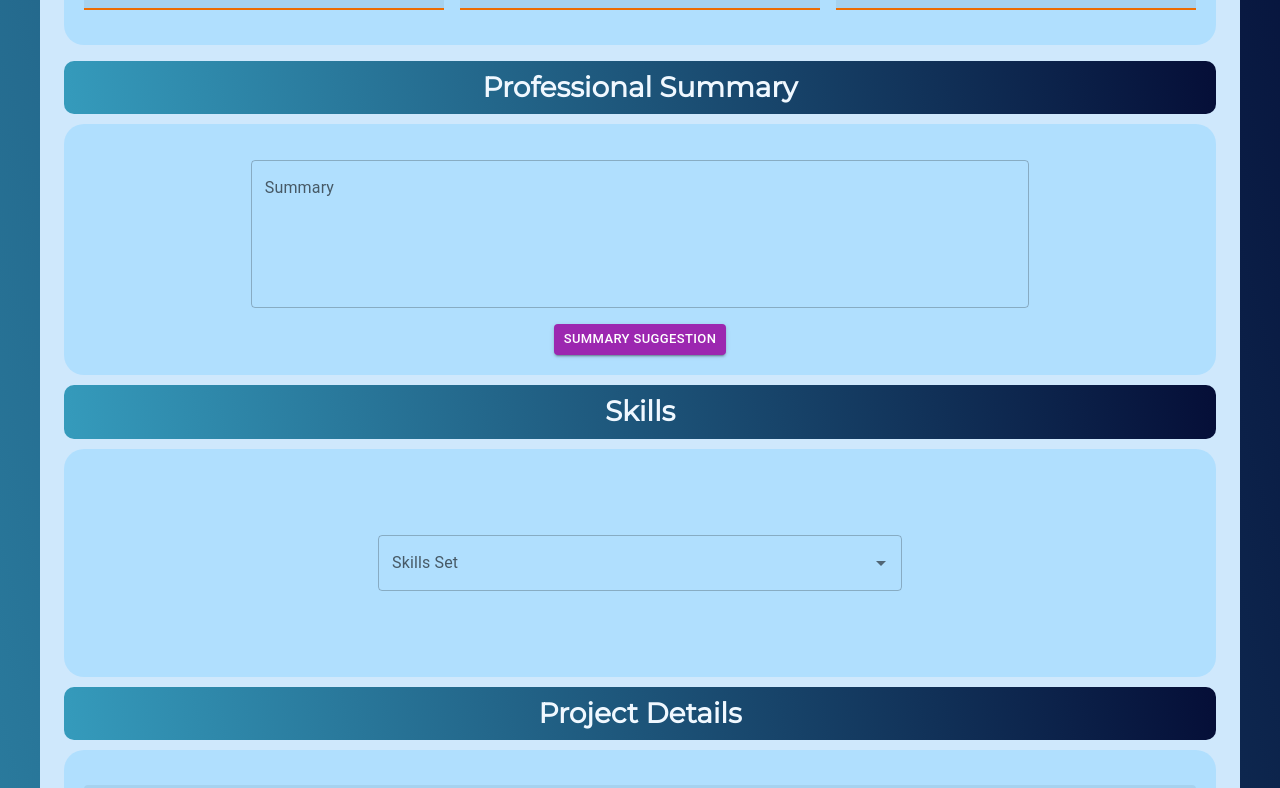
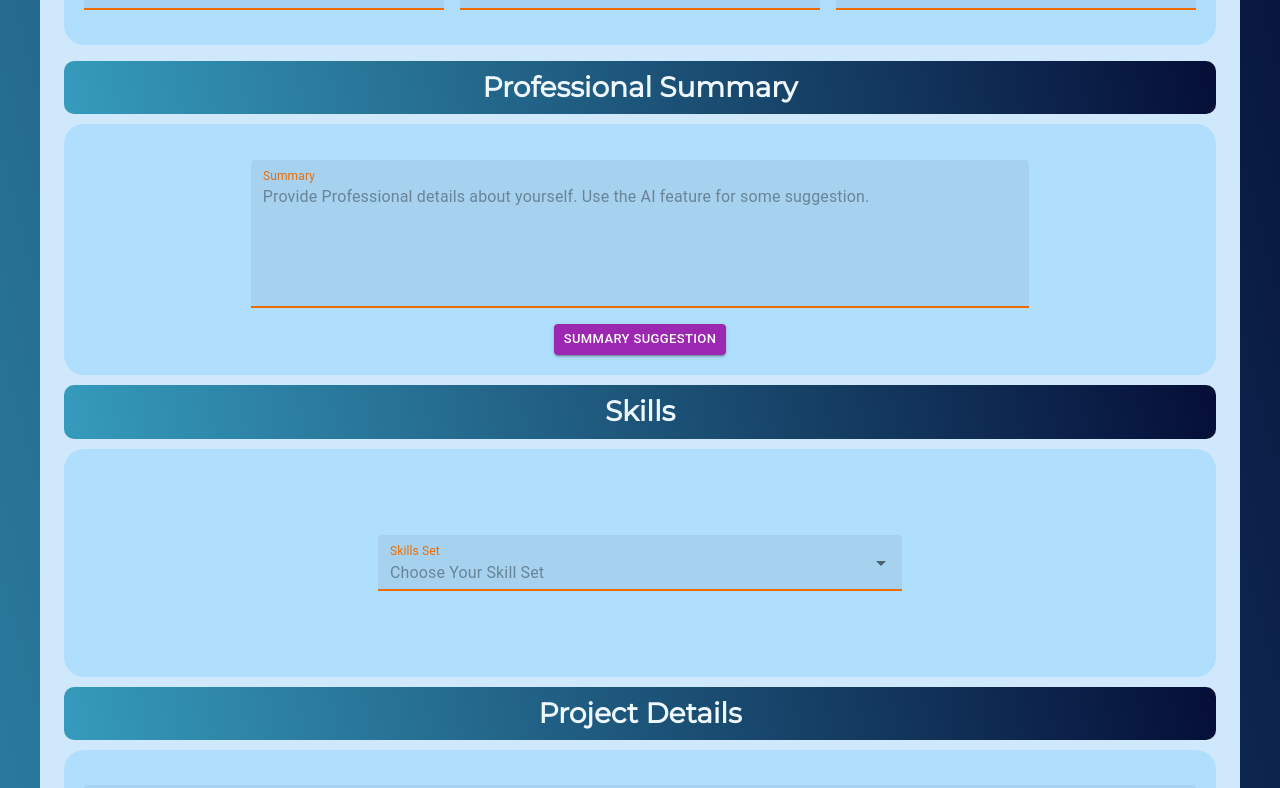
Before and after one commit to maijako/CV-generator, a React (Create React App) app: page /buildCV in a window 1280 px wide. Shown: the part 463-1251 px from the top of the page. Built offline with nearby package versions, Linux system fonts and the light colour scheme; no server answers; a web font is replaced by a local one; what @react-pdf/renderer would draw is missing.

Commit message:
modified input field's for the professional summary

```diff
--- a/src/components/cvcomponents/EducationSection.js
+++ b/src/components/cvcomponents/EducationSection.js
@@ -123,7 +123,7 @@ function EducationSection() {
                     />
                   </Grid>
                   <Grid item xs={12} sm={6}>
-                  <FormControl sx={{ margin:"15px 0", width: "100%" }}>
+                    <FormControl sx={{ margin: "15px 0", width: "100%" }}>
                       <InputLabel id="selectedQualificationLabel">
                         Qualification
                       </InputLabel>
@@ -164,9 +164,6 @@ function EducationSection() {
                     <Grid item xs={12} sm={6}>
                       <DatePicker
                         sx={{ margin: "15px 0", width: "100%" }}
-                      variant="filled"
-                      color="warning"
-                      focused
                         label="Enter End Date"
                         format="MMM YY"
                         views={["month", "year"]}
@@ -175,6 +172,7 @@ function EducationSection() {
                       />
                     </Grid>
                   </LocalizationProvider>
+
                   <button
                     className="addButton removeButton"
                     onClick={() => deleteEduFields(index)}
--- a/src/components/cvcomponents/ProfessionalSummary.js
+++ b/src/components/cvcomponents/ProfessionalSummary.js
@@ -28,6 +28,9 @@ function ProfessionalSummary() {
                     onChange={handleChange}
 
                     placeholder="Provide Professional details about yourself. Use the AI feature for some suggestion."
+                    variant="filled"
+                    color="warning"
+                    focused
                     multiline
                     minRows={5}
                     maxRows={8}
--- a/src/components/cvcomponents/SkillsSection.js
+++ b/src/components/cvcomponents/SkillsSection.js
@@ -39,6 +39,9 @@ function SkillsSection() {
                     {...params}
                     label="Skills Set"
                     placeholder="Choose Your Skill Set"
+                    variant="filled"
+                    color="warning"
+                    focused
                 />
                 )}
                 sx={{margin: "50px 0", width: "50%", padding: 2}}
```
Lines whose indentation alone changed are shown as unchanged.
